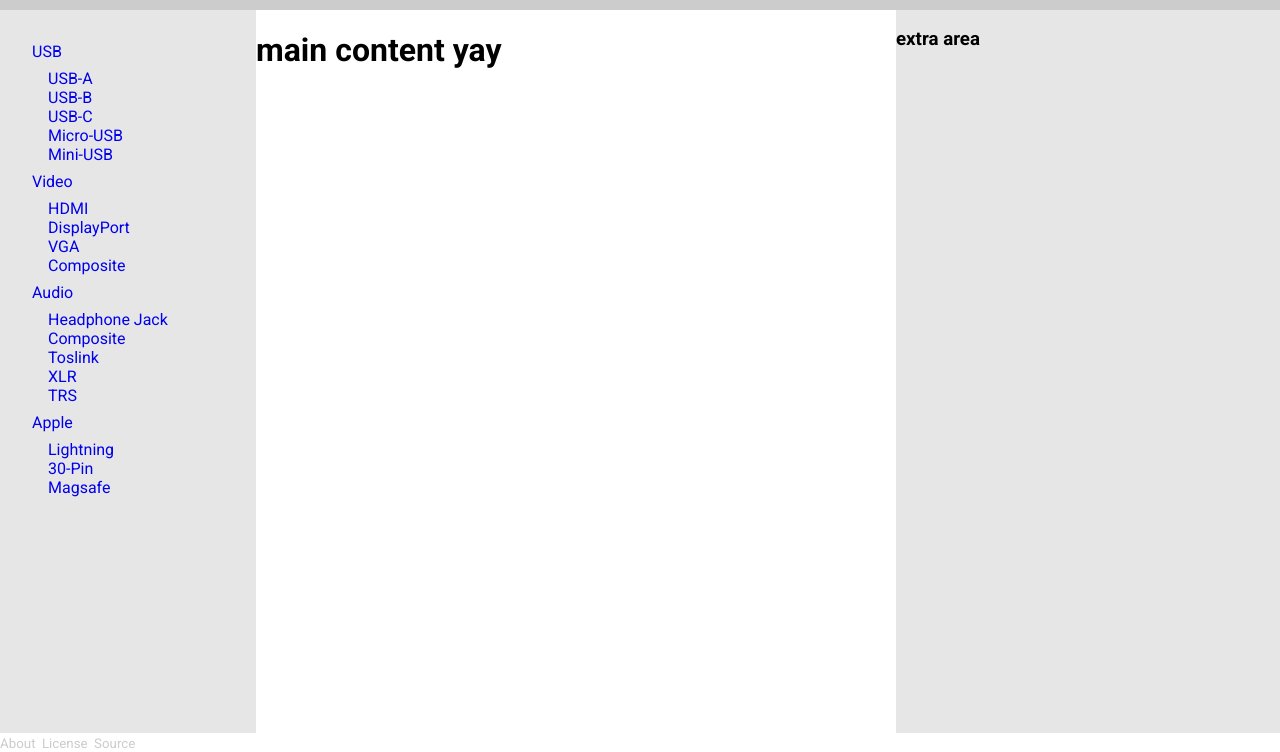
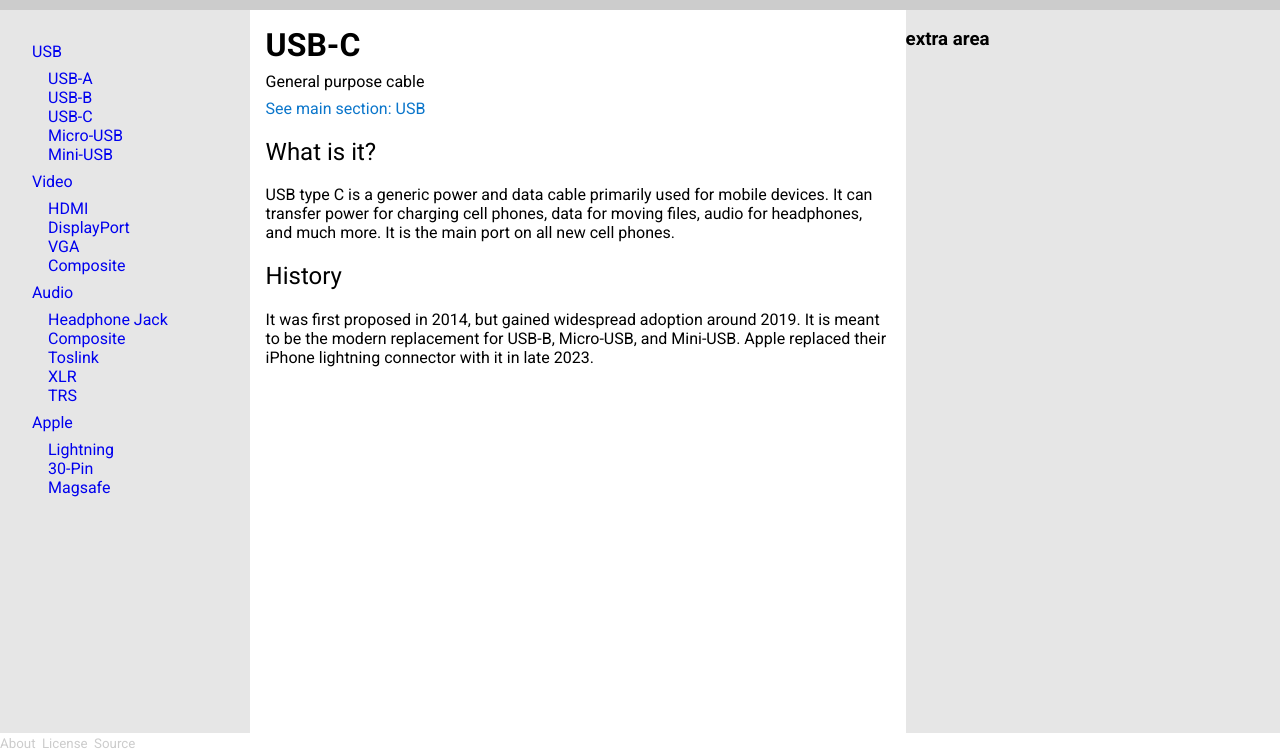
Before and after one commit to ehamawy/cables2know-site, a plain HTML site: page index.html in a window 1280 px wide. Shown: the part 48-800 px from the top of the page. Drawn offline with Linux system fonts and the light colour scheme.

Commit message:
see main section link, example text

```diff
--- a/index.html
+++ b/index.html
@@ -102,7 +102,19 @@
                 </ul>
             </nav>
             <main class="main" role="main">
-                <h1>main content yay</h1>
+                <h1>USB-C</h1>
+                <p class="related">
+                    <p>General purpose cable</p>
+                    <a href="#" class="blue">See main section: USB</a>
+                </p>
+                <h2>What is it?</h2>
+                <p>
+                    USB type C is a generic power and data cable primarily used for mobile devices. It can transfer power for charging cell phones, data for moving files, audio for headphones, and much more. It is the main port on all new cell phones.
+                </p>
+                <h2>History</h2>
+                <p>
+                    It was first proposed in 2014, but gained widespread adoption around 2019. It is meant to be the modern replacement for USB-B, Micro-USB, and Mini-USB. Apple replaced their iPhone lightning connector with it in late 2023.
+                </p>
             </main>
             <aside class="extra">
                 <h3>extra area</h3>
--- a/style.css
+++ b/style.css
@@ -102,3 +102,20 @@ footer a {
     color: #cccccc;
     font-size: 10pt;
 }
+.blue {
+    color: #0b76cb;
+}
+main {
+    padding: 1em;
+}
+h1 {
+    margin: 0px;
+}
+p {
+    margin: 0px;
+    margin-top: 0.5em;
+    margin-bottom: 0.5em;
+}
+h2 {
+    font-weight: normal;
+}
```
